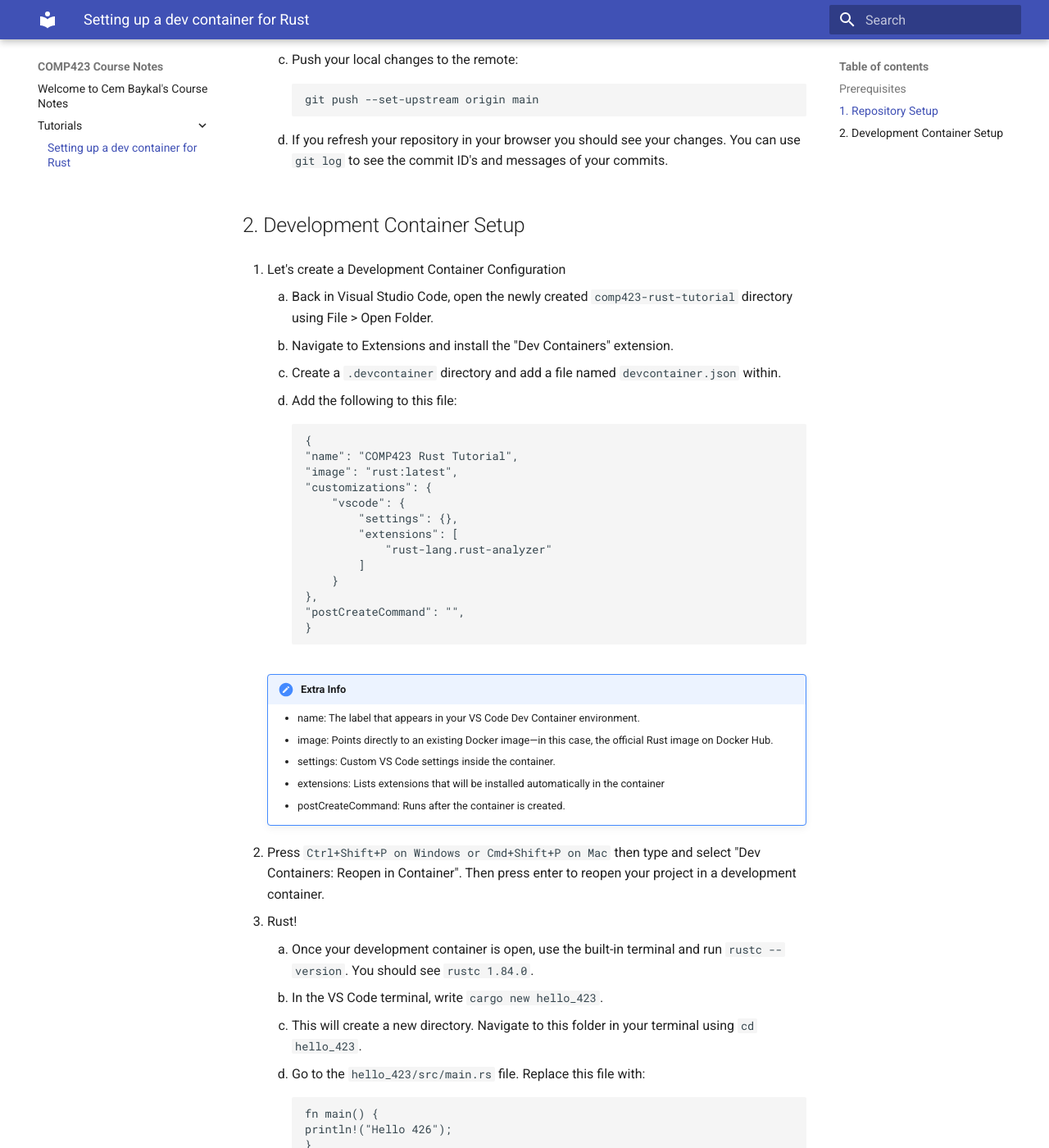
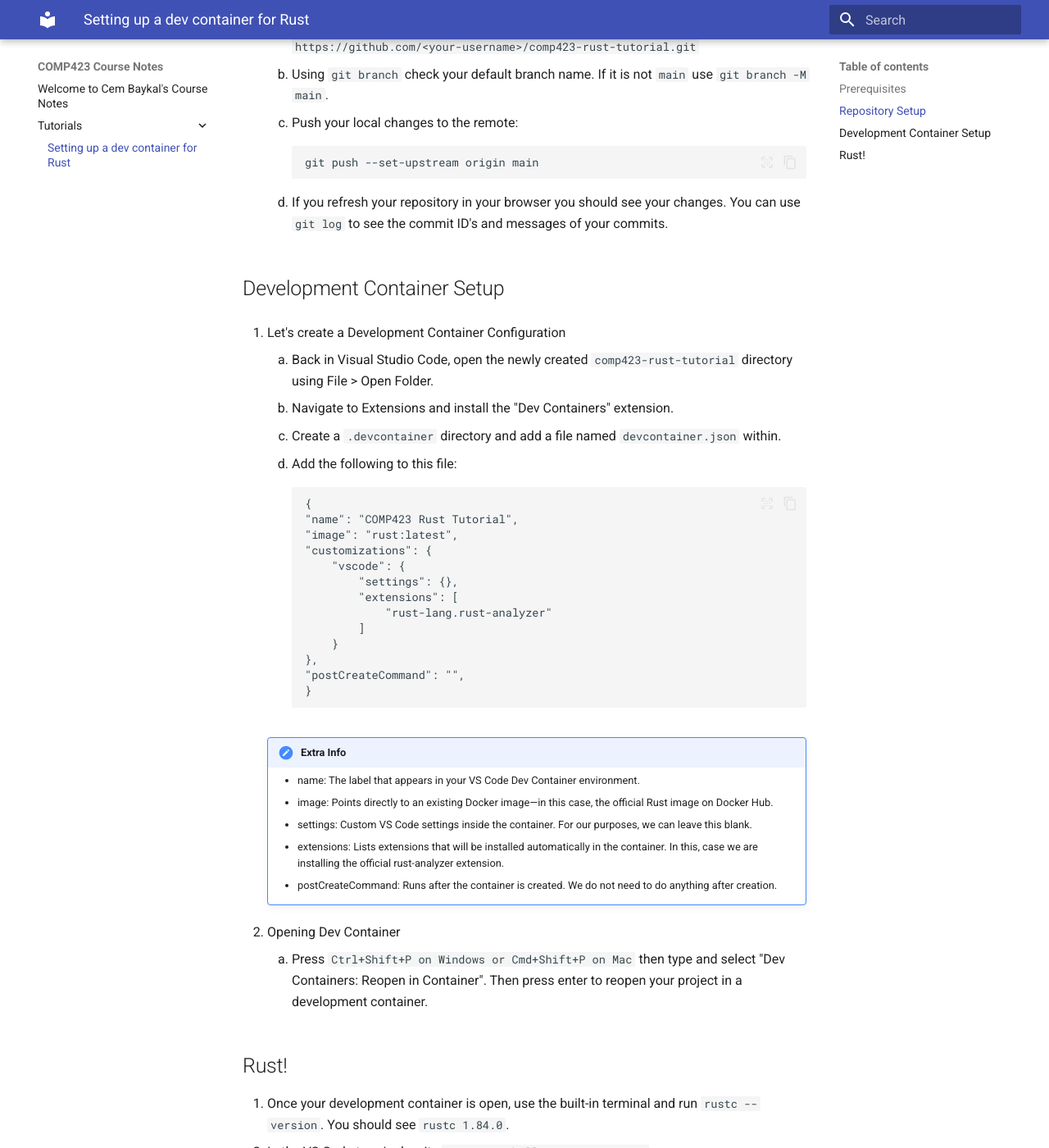
Before and after one commit to baykalcem/comp423-course-notes, an MkDocs documentation site: the page built from docs/tutorials/rust-setup.md, in a window 1280 px wide and 1400 px high, scrolled down 1453 px. Shown: the whole window at 82% size. Built offline with MkDocs 1.6.1 and Material for MkDocs 9.7.7, drawn with Linux system fonts in a browser that asks for light colours; some of the changed text lies outside the part shown.

Commit message:
Final typo fixes and stylistic changes

````diff
--- a/docs/tutorials/rust-setup.md
+++ b/docs/tutorials/rust-setup.md
@@ -3,7 +3,7 @@
 * Primary author: [Cem Baykal](https://github.com/baykalcem)
 * Reviewer: [Hugh Toomey](https://hughtoomey)
 
-Hello! In this tutorial you will learn how to create a "Hello World" project in Rust.
+Hello! In this tutorial you will learn how to create a "Hello World" project in Rust. You will learn how to setup a Git repository, create a Rust development container, and how to make a simple Hello World program in Rust. Much of this tutorial is inspired by <a href="https://comp423-25s.github.io/resources/MkDocs/tutorial/#conclusion">Starting a Static Website Project with MkDocs</a> by Kris Jordan.<br>
 
 ## Prerequisites
 Ensure you have satisfied the following before continuing:<br>
@@ -13,7 +13,7 @@
 4. Docker Desktop: <a href="https://www.docker.com/products/docker-desktop/">Install Docker</a><br>
 5. Fundamentals of using the command-line.
 
-## 1. Repository Setup
+## Repository Setup
 1. Local Repository Setup:
     1. Open either terminal or command-prompt on Mac and Windows respectively. <br>
     2. Use the command line to create a new directory and go to it by using the following commands: <br>
@@ -48,7 +48,7 @@
     git push --set-upstream origin main
     ```
     4. If you refresh your repository in your browser you should see your changes. You can use ```git log``` to see the commit ID's and messages of your commits.
-## 2. Development Container Setup
+## Development Container Setup
 1. Let's create a Development Container Configuration <br>
     1. Back in Visual Studio Code, open the newly created ```comp423-rust-tutorial``` directory using File > Open Folder. <br>
     2. Navigate to Extensions and install the "Dev Containers" extension. <br>
@@ -72,23 +72,25 @@
     !!! note "Extra Info"
         * name: The label that appears in your VS Code Dev Container environment.
         * image: Points directly to an existing Docker image—in this case, the official Rust image on Docker Hub.
-        * settings: Custom VS Code settings inside the container.
-        * extensions: Lists extensions that will be installed automatically in the container
-        * postCreateCommand: Runs after the container is created.
+        * settings: Custom VS Code settings inside the container. For our purposes, we can leave this blank.
+        * extensions: Lists extensions that will be installed automatically in the container. In this, case we are installing the official rust-analyzer extension.
+        * postCreateCommand: Runs after the container is created. We do not need to do anything after creation.
 
-2. Press ```Ctrl+Shift+P on Windows or Cmd+Shift+P on Mac``` then type and select "Dev Containers: Reopen in Container". Then press enter to reopen your project in a development container.
-4. Rust!
-    1. Once your development container is open, use the built-in terminal and run ```rustc --version```. You should see ```rustc 1.84.0```.
-    2. In the VS Code terminal, write ```cargo new hello_423```.
-    3. This will create a new directory. Navigate to this folder in your terminal using ```cd hello_423```.
-    4. Go to the ```hello_423/src/main.rs``` file. Replace this file with:
-    ```
-    fn main() {
-    println!("Hello 426");
-    }
-    ```
-    4. In your terminal, write ```cargo build```. This command is equivalent to using ```gcc``` to compile a program into an executable file. This command compiles the code then places it into the ```target/debug``` directory. Then, enter ```./target/debug/hello_423```. This runs the file and is equivalent to writing ```./``` for a file compiled with ```gcc```.
-    5. In your terminal, write ```cargo run```. You will see the output immediately. This is because this command compiles and automatically executes the compiled program unlike ```build```.
-    !!! note "Build vs Run"
-        When you use `cargo build`, Cargo compiles your Rust code and produces an executable or library, but it does not run the resulting binary. This means Cargo simply downloads any missing dependencies, compiles the project, and places the build artifacts in a designated target directory. On the other hand, `cargo run` not only builds your code—downloading and compiling dependencies as needed—but also executes the resulting binary immediately afterward. It’s a convenient way to streamline development, letting you compile and run your program in a single step rather than manually running the built binary each time.
- Done!
+2. Opening Dev Container
+    1. Press ```Ctrl+Shift+P on Windows or Cmd+Shift+P on Mac``` then type and select "Dev Containers: Reopen in Container". Then press enter to reopen your project in a development container.
+## Rust!
+1. Once your development container is open, use the built-in terminal and run ```rustc --version```. You should see ```rustc 1.84.0```.
+2. In the VS Code terminal, write ```cargo new hello_423 --vcs none```.
+3. This will create a new directory. Navigate to this folder in your terminal using ```cd hello_423```.
+4. Go to the ```hello_423/src/main.rs``` file. Replace this file with:
+```
+fn main() {
+println!("Hello 426");
+}
+```
+4. In your terminal, write ```cargo build```. This command is equivalent to using ```gcc``` to compile a program into an executable file. This command compiles the code then places it into the ```target/debug``` directory. Then, enter ```./target/debug/hello_423```. This runs the file and is equivalent to writing ```./``` for a file compiled with ```gcc```.
+5. In your terminal, write ```cargo run```. You will see the output immediately. This is because this command compiles and automatically executes the compiled program unlike ```build```.
+!!! note "Build vs Run"
+    When you use `cargo build`, Cargo compiles your Rust code and produces an executable or library, but it does not run the resulting binary. This means Cargo simply downloads any missing dependencies, compiles the project, and places the build artifacts in a designated target directory. On the other hand, `cargo run` not only builds your code—downloading and compiling dependencies as needed—but also executes the resulting binary immediately afterward. It’s a convenient way to streamline development, letting you compile and run your program in a single step rather than manually running the built binary each time.
+
+Finally, CELEBRATE!!! You have successfully made a Hello World program from scratch in Rust!
--- a/mkdocs.yml
+++ b/mkdocs.yml
@@ -1,6 +1,9 @@
 site_name: COMP423 Course Notes
 theme:
   name: material
+  features:
+    - content.code.copy
+    - content.code.select
 
 markdown_extensions:
   - pymdownx.highlight:
````
